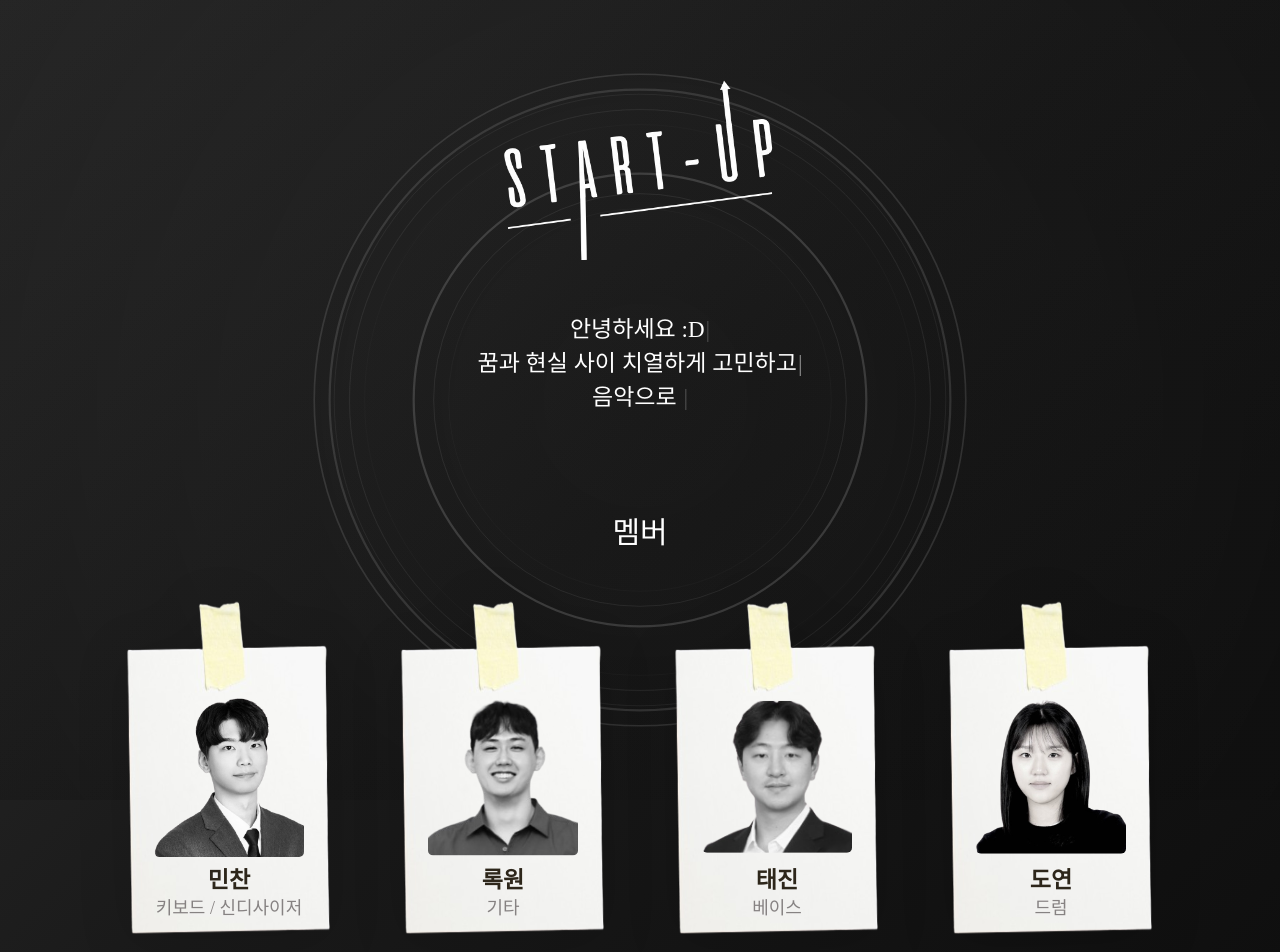
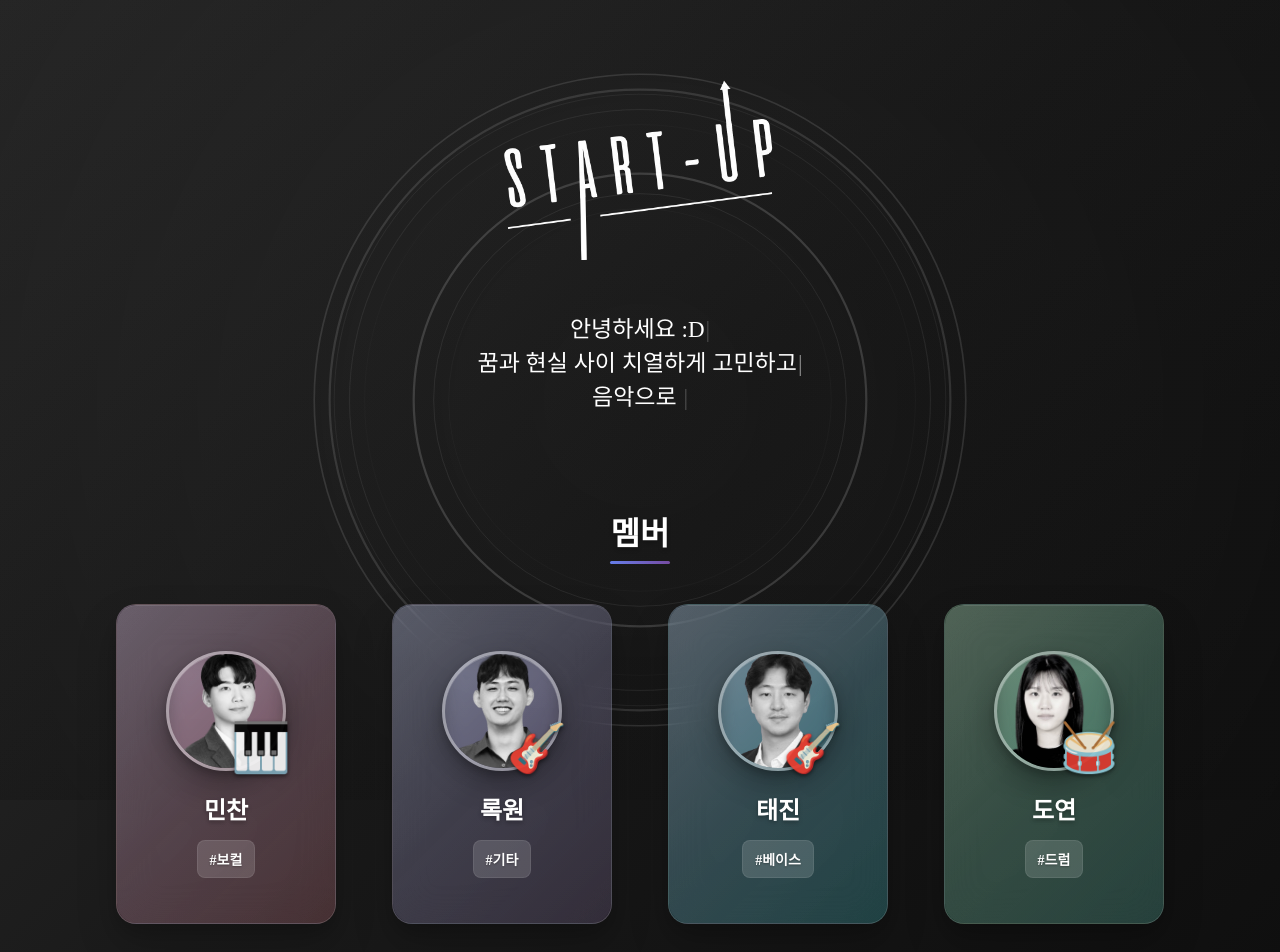
Before and after one commit to HelloMinchan/start-up, a React (Vite) app: page / in a window 1280 px wide. Shown: the top 952 px of the page. Built offline with nearby package versions, Linux system fonts and the light colour scheme; a web font is replaced by a local one.

Commit message:
feat: 멤버카드 구현

```diff
--- a/src/App.tsx
+++ b/src/App.tsx
@@ -134,22 +134,35 @@ function App() {
           {Object.entries(MEMBERS).map(([key, member], index) => (
             <MemberContent
               key={key}
+              data-member={key}
+              className={`member-card member-${key}`}
               onClick={() => member.sound && playSound(member.sound, member.name)}
               style={{
-                animation: `stickerStickIn 1.2s cubic-bezier(0.25, 0.46, 0.45, 0.94) ${index * 0.3}s both`,
+                animation: `cardSlideIn 1.2s cubic-bezier(0.25, 0.46, 0.45, 0.94) ${index * 0.2}s both`,
                 opacity: 0,
-                transform: 'scale(0.6) rotate(-8deg) translateY(30px)',
+                transform: 'translateY(40px) scale(0.8)',
               }}
             >
               <PostitWrapper>
-                <Postit src={POSTIT_IMAGES.postit} />
+                <Postit />
                 <OverlayImage
-                  src={member.profile}
+                  data-member={key}
+                  className={`member-${key}`}
                   style={{ opacity: playingMember === member.name ? 0.3 : 1 }}
-                />
+                >
+                  <img
+                    src={member.profile}
+                    alt={member.name}
+                  />
+                  <MemberIcon>{member.emoji}</MemberIcon>
+                </OverlayImage>
                 {playingMember === member.name && <PlayingEmoji>{member.emoji}</PlayingEmoji>}
                 <MemberName>{member.name}</MemberName>
-                <MemberRole>{member.role}</MemberRole>
+                <MemberStats>
+                  <StatItem>
+                    <StatValue>#{member.role}</StatValue>
+                  </StatItem>
+                </MemberStats>
               </PostitWrapper>
             </MemberContent>
           ))}
@@ -273,46 +286,63 @@ const Description = styled.div`
 const SectionTitle = styled.div`
   width: 100%;
   margin-top: 70px;
-
   display: flex;
   flex-direction: column;
   align-items: center;
+  font-size: 32px;
+  font-weight: 700;
+  color: white;
+  text-shadow: 0 2px 4px rgba(0, 0, 0, 0.3);
+  position: relative;
 
-  font-size: 30px;
-  font-weight: 500;
-  /* color: #257180; */
-  color: white;
+  &::after {
+    content: '';
+    position: absolute;
+    bottom: -10px;
+    width: 60px;
+    height: 3px;
+    background: linear-gradient(90deg, #667eea, #764ba2);
+    border-radius: 2px;
+  }
 
   @media (max-width: 490px) {
     margin-top: 50px;
+    font-size: 28px;
   }
 `
 const MemberSection = styled.div`
   width: 100%;
   margin-top: 50px;
   display: grid;
-  grid-template-columns: repeat(auto-fit, minmax(200px, 1fr));
-  gap: 16px;
+  grid-template-columns: repeat(auto-fit, minmax(220px, 1fr));
+  gap: 24px;
   justify-items: center;
 
   @media (max-width: 490px) {
     margin-top: 20px;
-    grid-template-columns: repeat(2, 140px);
+    grid-template-columns: repeat(2, 160px);
+    gap: 16px;
     justify-content: center;
   }
 `
 
 const MemberContent = styled.div`
   width: 100%;
-  max-width: 200px;
-  height: 330px;
+  max-width: 220px;
+  height: 320px;
   cursor: pointer;
   position: relative;
-
-  @media (max-width: 490px) {
-    max-width: 140px;
-    height: 250px;
-  }
+  border-radius: 20px;
+  overflow: hidden;
+  background: rgba(255, 255, 255, 0.1);
+  backdrop-filter: blur(20px);
+  -webkit-backdrop-filter: blur(20px);
+  border: 1px solid rgba(255, 255, 255, 0.2);
+  box-shadow:
+    0 20px 40px rgba(0, 0, 0, 0.2),
+    0 8px 16px rgba(0, 0, 0, 0.1),
+    inset 0 1px 0 rgba(255, 255, 255, 0.1);
+  transition: all 0.4s cubic-bezier(0.25, 0.46, 0.45, 0.94);
 
   /* 스티커 붙이는 애니메이션 */
   @keyframes stickerStickIn {
@@ -330,109 +360,321 @@ const MemberContent = styled.div`
     }
   }
 
+  /* 카드 등장 애니메이션 */
+  @keyframes cardSlideIn {
+    0% {
+      opacity: 0;
+      transform: translateY(40px) scale(0.8);
+    }
+    60% {
+      opacity: 0.9;
+      transform: translateY(-5px) scale(1.02);
+    }
+    100% {
+      opacity: 1;
+      transform: translateY(0px) scale(1);
+    }
+  }
+
   /* 호버 효과 */
-  transition: transform 0.4s cubic-bezier(0.25, 0.46, 0.45, 0.94);
+  &:hover {
+    transform: translateY(-8px) scale(1.02);
+    background: rgba(255, 255, 255, 0.15);
+    border-color: rgba(255, 255, 255, 0.3);
+    box-shadow:
+      0 30px 60px rgba(0, 0, 0, 0.3),
+      0 12px 24px rgba(0, 0, 0, 0.2),
+      inset 0 1px 0 rgba(255, 255, 255, 0.2);
 
-  &:hover {
-    transform: scale(1.03) translateY(-3px);
+    /* 호버 시 이미지 효과 */
+    img {
+      transform: scale(1.05);
+      border-color: rgba(255, 255, 255, 0.6);
+      box-shadow:
+        0 16px 40px rgba(0, 0, 0, 0.4),
+        0 6px 12px rgba(0, 0, 0, 0.3),
+        inset 0 1px 0 rgba(255, 255, 255, 0.3);
+    }
+
+    @media (max-width: 490px) {
+      transform: none;
+      background: transparent;
+      border-color: transparent;
+      box-shadow: none;
+
+      img {
+        transform: none;
+        border-color: rgba(255, 255, 255, 0.4);
+        box-shadow: 0 8px 20px rgba(0, 0, 0, 0.2);
+      }
+    }
+  }
+
+  /* 멤버별 고유한 색상 테마 - 더 부드럽게 */
+  &.member-minchan {
+    background: linear-gradient(135deg, ${MEMBERS.minchan.color.primary} 0%, ${MEMBERS.minchan.color.secondary} 100%);
+  }
+
+  &.member-rokwon {
+    background: linear-gradient(135deg, ${MEMBERS.rokwon.color.primary} 0%, ${MEMBERS.rokwon.color.secondary} 100%);
+  }
+
+  &.member-taejin {
+    background: linear-gradient(135deg, ${MEMBERS.taejin.color.primary} 0%, ${MEMBERS.taejin.color.secondary} 100%);
+  }
+
+  &.member-doyeon {
+    background: linear-gradient(135deg, ${MEMBERS.doyeon.color.primary} 0%, ${MEMBERS.doyeon.color.secondary} 100%);
+  }
+
+  @media (max-width: 490px) {
+    max-width: 160px;
+    height: 240px;
+    background: transparent;
+    backdrop-filter: none;
+    -webkit-backdrop-filter: none;
+    border: none;
+    box-shadow: none;
+    border-radius: 0;
+    overflow: visible;
+  }
+
+  @media (max-width: 490px) {
+    max-width: 160px;
+    height: 240px;
+    background: transparent !important;
+    backdrop-filter: none;
+    -webkit-backdrop-filter: none;
+    border: none;
+    box-shadow: none;
+    border-radius: 0;
+    overflow: visible;
+
+    /* 모바일에서 모든 멤버별 색상 테마 강제 제거 */
+    &.member-minchan,
+    &.member-rokwon,
+    &.member-taejin,
+    &.member-doyeon {
+      background: transparent !important;
+    }
   }
 `
+
+
+
 const PostitWrapper = styled.div`
   position: relative;
   width: 100%;
-  max-width: 200px;
-  height: 330px;
+  height: 100%;
+  display: flex;
+  flex-direction: column;
+  align-items: center;
+  justify-content: center;
+  padding: 20px;
+  box-sizing: border-box;
+
+  /* 글래스모피즘 내부 효과 */
+  &::before {
+    content: '';
+    position: absolute;
+    top: 0;
+    left: 0;
+    right: 0;
+    bottom: 0;
+    background: linear-gradient(
+      135deg,
+      rgba(255, 255, 255, 0.15) 0%,
+      rgba(255, 255, 255, 0.05) 50%,
+      rgba(255, 255, 255, 0.02) 100%
+    );
+    pointer-events: none;
+    border-radius: 20px;
+  }
 
   @media (max-width: 490px) {
-    max-width: 140px;
-    height: 250px;
-  }
+    padding: 0;
 
-  /* 스티커 그림자 효과 */
-  filter: drop-shadow(0 8px 25px rgba(0, 0, 0, 0.15));
-
-  /* 미묘한 떨림 효과 */
-  animation: subtleFloat 3s ease-in-out infinite;
-
-  @keyframes subtleFloat {
-    0%, 100% {
-      transform: translateY(0px);
-    }
-    50% {
-      transform: translateY(-3px);
+    &::before {
+      display: none;
     }
   }
 `
-const Postit = styled.img`
-  max-width: 200px;
-  height: 330px;
+
+const Postit = styled.div`
+  width: 100%;
+  height: 100%;
+  position: absolute;
+  top: 0;
+  left: 0;
+  background: linear-gradient(135deg, rgba(255, 255, 255, 0.1) 0%, rgba(255, 255, 255, 0.05) 100%);
+  border-radius: 20px;
+  pointer-events: none;
 
   @media (max-width: 490px) {
-    max-width: 140px;
-    height: 250px;
-  }
-
-  /* 스티커 자연스러운 회전 */
-  transform: rotate(-1deg);
-  transition: transform 0.3s ease;
-
-  &:hover {
-    transform: rotate(0deg);
+    display: none;
   }
 `
 
-const OverlayImage = styled.img`
+const MemberIcon = styled.div`
   position: absolute;
-  top: 53%;
-  left: 50%;
-  transform: translate(-50%, -50%);
-  width: 75%;
-  max-width: 300px;
-  pointer-events: none;
-  border-radius: 5px;
+  bottom: -5px;
+  right: -5px;
+  font-size: 48px;
+  color: rgba(255, 255, 255, 0.9);
+  z-index: 3;
+  text-shadow: 0 2px 4px rgba(0, 0, 0, 0.5);
+  transition: all 0.3s ease;
+
+  &:hover {
+    transform: scale(1.2) rotate(5deg);
+    color: rgba(255, 255, 255, 1);
+    text-shadow: 0 4px 8px rgba(0, 0, 0, 0.6);
+  }
+
+  .member-card:hover & {
+    transform: scale(1.2) rotate(5deg);
+    color: rgba(255, 255, 255, 1);
+    text-shadow: 0 4px 8px rgba(0, 0, 0, 0.6);
+  }
+
+  @media (max-width: 490px) {
+    font-size: 40px;
+    bottom: 0px;
+    right: 0px;
+  }
+`
+
+const OverlayImage = styled.div`
+  position: relative;
+  width: 120px;
+  height: 120px;
+  margin-bottom: 20px;
+  z-index: 2;
+
+  img {
+    width: 100%;
+    height: 100%;
+    border-radius: 50%;
+    object-fit: cover;
+    border: 3px solid rgba(255, 255, 255, 0.4);
+    box-shadow:
+      0 12px 30px rgba(0, 0, 0, 0.3),
+      0 4px 8px rgba(0, 0, 0, 0.2),
+      inset 0 1px 0 rgba(255, 255, 255, 0.2);
+    transition: all 0.3s ease;
+    backdrop-filter: blur(10px);
+    -webkit-backdrop-filter: blur(10px);
+
+
+  }
+
+
+  @media (max-width: 490px) {
+    width: 120px;
+    height: 120px;
+    margin-bottom: 20px;
+
+    /* 모바일에서 멤버별 색상 테마를 프로필 이미지에 적용 */
+    &.member-minchan img {
+      background: linear-gradient(135deg, ${MEMBERS.minchan.color.mobile.primary} 0%, ${MEMBERS.minchan.color.mobile.secondary} 100%);
+    }
+
+    &.member-rokwon img {
+      background: linear-gradient(135deg, ${MEMBERS.rokwon.color.mobile.primary} 0%, ${MEMBERS.rokwon.color.mobile.secondary} 100%);
+    }
+
+    &.member-taejin img {
+      background: linear-gradient(135deg, ${MEMBERS.taejin.color.mobile.primary} 0%, ${MEMBERS.taejin.color.mobile.secondary} 100%);
+    }
+
+    &.member-doyeon img {
+      background: linear-gradient(135deg, ${MEMBERS.doyeon.color.mobile.primary} 0%, ${MEMBERS.doyeon.color.mobile.secondary} 100%);
+    }
+  }
 `
 
 const MemberName = styled.div`
-  position: absolute;
-  bottom: 37px;
-  width: 100%;
+  position: relative;
   text-align: center;
-  font-weight: bold;
-  font-size: 23px;
-  color: #2d261a;
+  font-weight: 700;
+  font-size: 24px;
+  color: white;
+  margin-bottom: 8px;
+  text-shadow: 0 2px 4px rgba(0, 0, 0, 0.3);
+  z-index: 2;
 
   @media (max-width: 490px) {
     font-size: 20px;
-    bottom: 31px;
+    margin-bottom: 6px;
   }
 `
 
-const MemberRole = styled.div`
-  position: absolute;
-  bottom: 13px;
-  width: 100%;
-  text-align: center;
-  color: #868282;
-  font-weight: 500;
-  font-size: 18px;
+
+
+const MemberStats = styled.div`
+  position: relative;
+  display: flex;
+  gap: 8px;
+  z-index: 2;
+  margin-top: 6px;
+  justify-content: center;
+`
+
+const StatItem = styled.div`
+  display: flex;
+  align-items: center;
+  background-color: rgba(255, 255, 255, 0.15);
+  padding: 8px 12px;
+  border-radius: 8px;
+  font-size: 14px;
+  color: white;
+  font-weight: 600;
+  text-shadow: 0 1px 2px rgba(0, 0, 0, 0.3);
+  border: 0.5px solid rgba(255, 255, 255, 0.08);
+  transition: all 0.2s ease;
+
+  &:hover {
+    background-color: rgba(255, 255, 255, 0.2);
+    border-color: rgba(255, 255, 255, 0.15);
+  }
 
   @media (max-width: 490px) {
-    font-size: 14px;
-    bottom: 12px;
+    padding: 6px 10px;
+    font-size: 12px;
+    border-radius: 6px;
   }
 `
 
-const PlayingEmoji = styled.div`
-  position: absolute;
-  top: 53%;
+const StatValue = styled.span`
+  font-size: 14px;
+  font-weight: 600;
+
+  @media (max-width: 490px) {
+    font-size: 12px;
+  }
+`
+
+const PlayingEmoji = styled.div`  position: absolute;
+  top: 50%;
   left: 50%;
   transform: translate(-50%, -50%);
-  font-size: 70px;
+  font-size: 80px;
   pointer-events: none;
-  z-index: 1;
+  z-index: 3;
+  filter: drop-shadow(0 4px 8px rgba(0, 0, 0, 0.3));
+  animation: pulse 1.5s ease-in-out infinite;
+
+  @keyframes pulse {
+    0%, 100% {
+      transform: translate(-50%, -50%) scale(1);
+    }
+    50% {
+      transform: translate(-50%, -50%) scale(1.1);
+    }
+  }
 
   @media (max-width: 490px) {
-    font-size: 40px;
+    font-size: 50px;
   }
 `
 
--- a/src/assets/index.ts
+++ b/src/assets/index.ts
@@ -1,13 +1,26 @@
 // Assets 정보를 관리하는 중간 계층
 
-// 통합된 멤버 정보
+// 포스트잇 이미지
+export const POSTIT_IMAGES = {
+  postit: new URL('./postit.png', import.meta.url).href,
+} as const
+
+// 멤버 정보
 export const MEMBERS = {
   minchan: {
     name: '민찬',
-    role: '키보드 / 신디사이저',
+    role: '보컬',
     profile: new URL('./profile/minchan.png', import.meta.url).href,
     sound: new URL('./sound/minchan.m4a', import.meta.url).href,
     emoji: '🎹',
+    color: {
+      primary: 'rgba(240, 147, 251, 0.15)',
+      secondary: 'rgba(245, 87, 108, 0.15)',
+      mobile: {
+        primary: 'rgba(240, 147, 251, 0.2)',
+        secondary: 'rgba(245, 87, 108, 0.2)',
+      }
+    },
   },
   rokwon: {
     name: '록원',
@@ -15,6 +28,14 @@ export const MEMBERS = {
     profile: new URL('./profile/rokwon.png', import.meta.url).href,
     sound: new URL('./sound/rokwon.m4a', import.meta.url).href,
     emoji: '🎸',
+    color: {
+      primary: 'rgba(102, 126, 234, 0.15)',
+      secondary: 'rgba(118, 75, 162, 0.15)',
+      mobile: {
+        primary: 'rgba(102, 126, 234, 0.2)',
+        secondary: 'rgba(118, 75, 162, 0.2)',
+      }
+    },
   },
   taejin: {
     name: '태진',
@@ -22,13 +43,29 @@ export const MEMBERS = {
     profile: new URL('./profile/taejin.png', import.meta.url).href,
     sound: new URL('./sound/taejin.mp3', import.meta.url).href,
     emoji: '🎸',
+    color: {
+      primary: 'rgba(79, 172, 254, 0.15)',
+      secondary: 'rgba(0, 242, 254, 0.15)',
+      mobile: {
+        primary: 'rgba(79, 172, 254, 0.2)',
+        secondary: 'rgba(0, 242, 254, 0.2)',
+      }
+    },
   },
   doyeon: {
     name: '도연',
     role: '드럼',
     profile: new URL('./profile/doyeon.png', import.meta.url).href,
-    sound: null, // 도연은 아직 사운드가 없음
+    sound: null,
     emoji: '🥁',
+    color: {
+      primary: 'rgba(67, 233, 123, 0.15)',
+      secondary: 'rgba(56, 249, 215, 0.15)',
+      mobile: {
+        primary: 'rgba(67, 233, 123, 0.2)',
+        secondary: 'rgba(56, 249, 215, 0.2)',
+      }
+    },
   },
 } as const
 
@@ -71,11 +108,6 @@ export const LOGO_IMAGES = {
   logoWhite: new URL('./logo-white.png', import.meta.url).href,
 } as const
 
-// 포스트잇 이미지
-export const POSTIT_IMAGES = {
-  postit: new URL('./postit.png', import.meta.url).href,
-} as const
-
 // 타입 정의
 export type MemberKey = keyof typeof MEMBERS
 export type TrackKey = keyof typeof TRACKS
```
